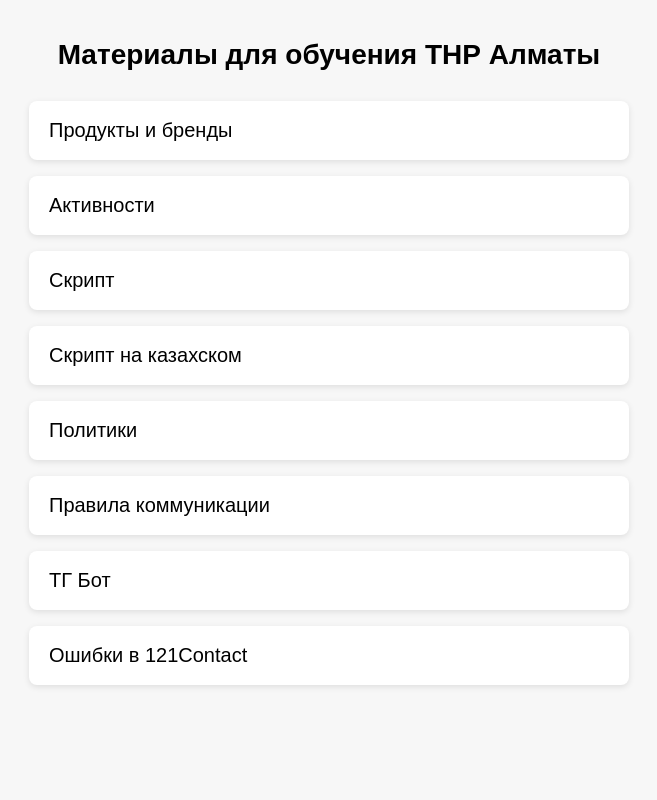
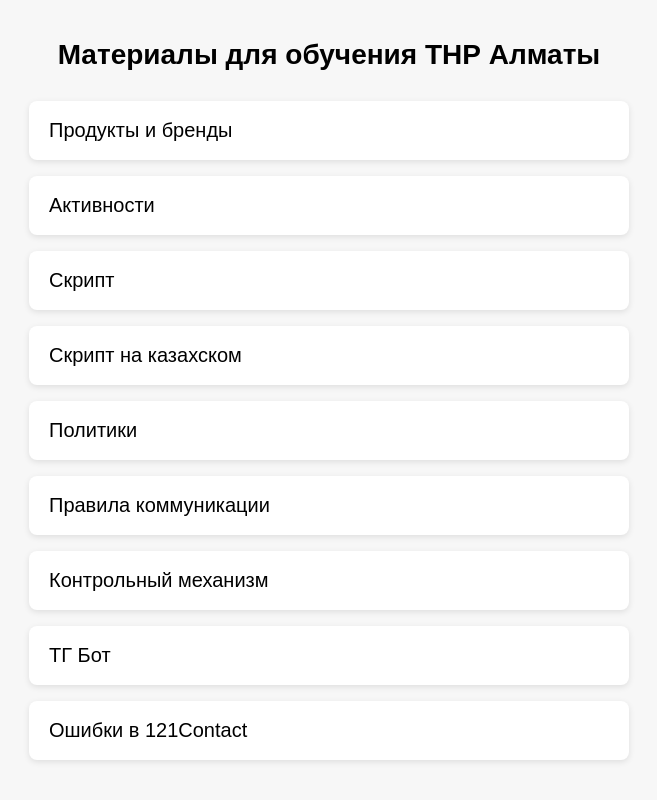
Before and after one commit to 05IronTuna12/THP0226Almaty, a plain HTML site: page index.html in a window 1280 px wide. Shown: the whole page, without its empty margins (311-968 px from the left). Drawn offline with Linux system fonts and the light colour scheme.

Commit message:
Fix HTML formatting and add new links

```diff
--- a/index.html
+++ b/index.html
@@ -69,6 +69,10 @@
 	<a class="pdf-link" href="Правила коммуникации.jpg" target="_blank">
             Правила коммуникации
 
+		</a>
+	<a class="pdf-link" href="Контрольный механизм ТНР.pdf" target="_blank">
+            Контрольный механизм
+
         </a>
 	<a class="pdf-link" href="Go Club.jpg" target="_blank">
             ТГ Бот
```
